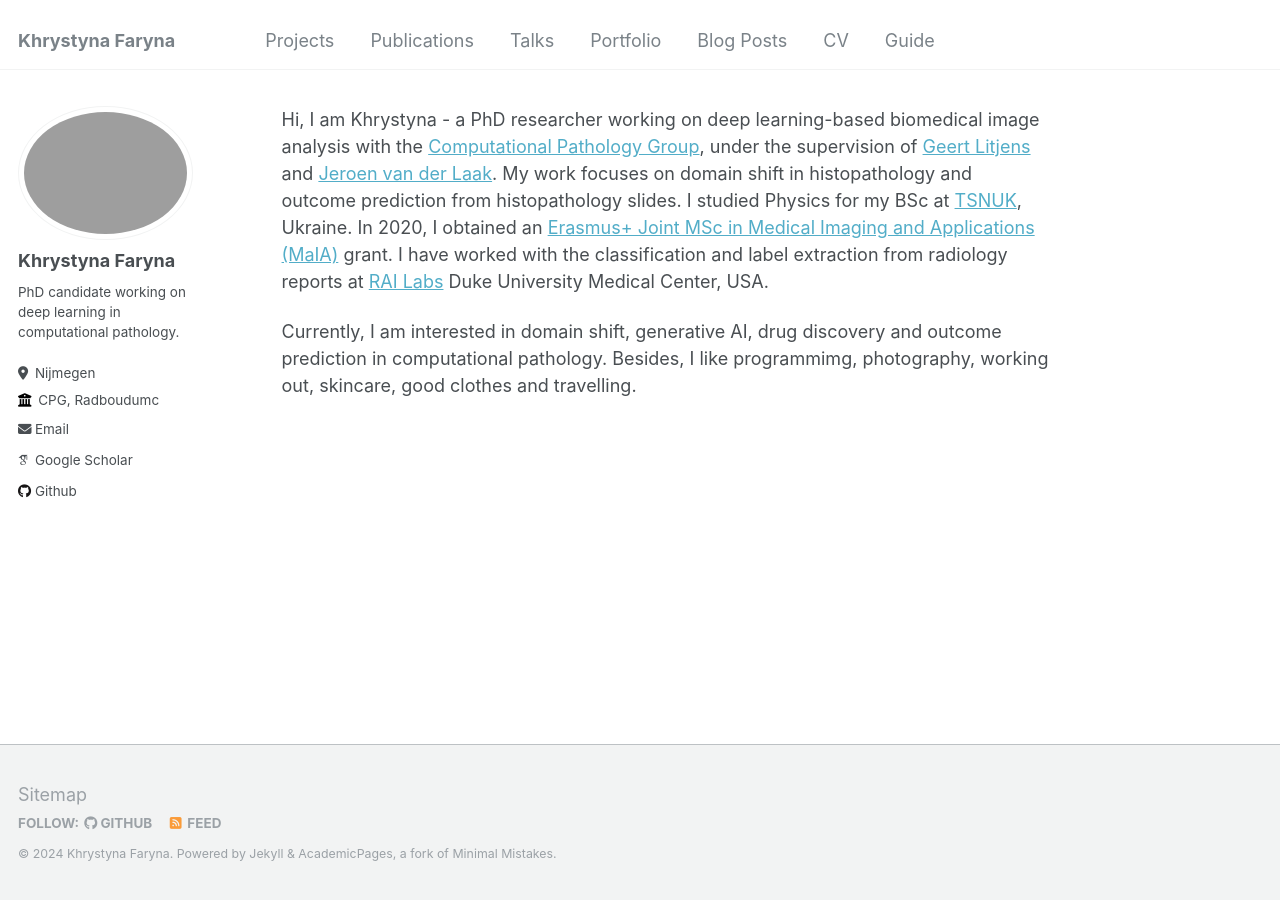
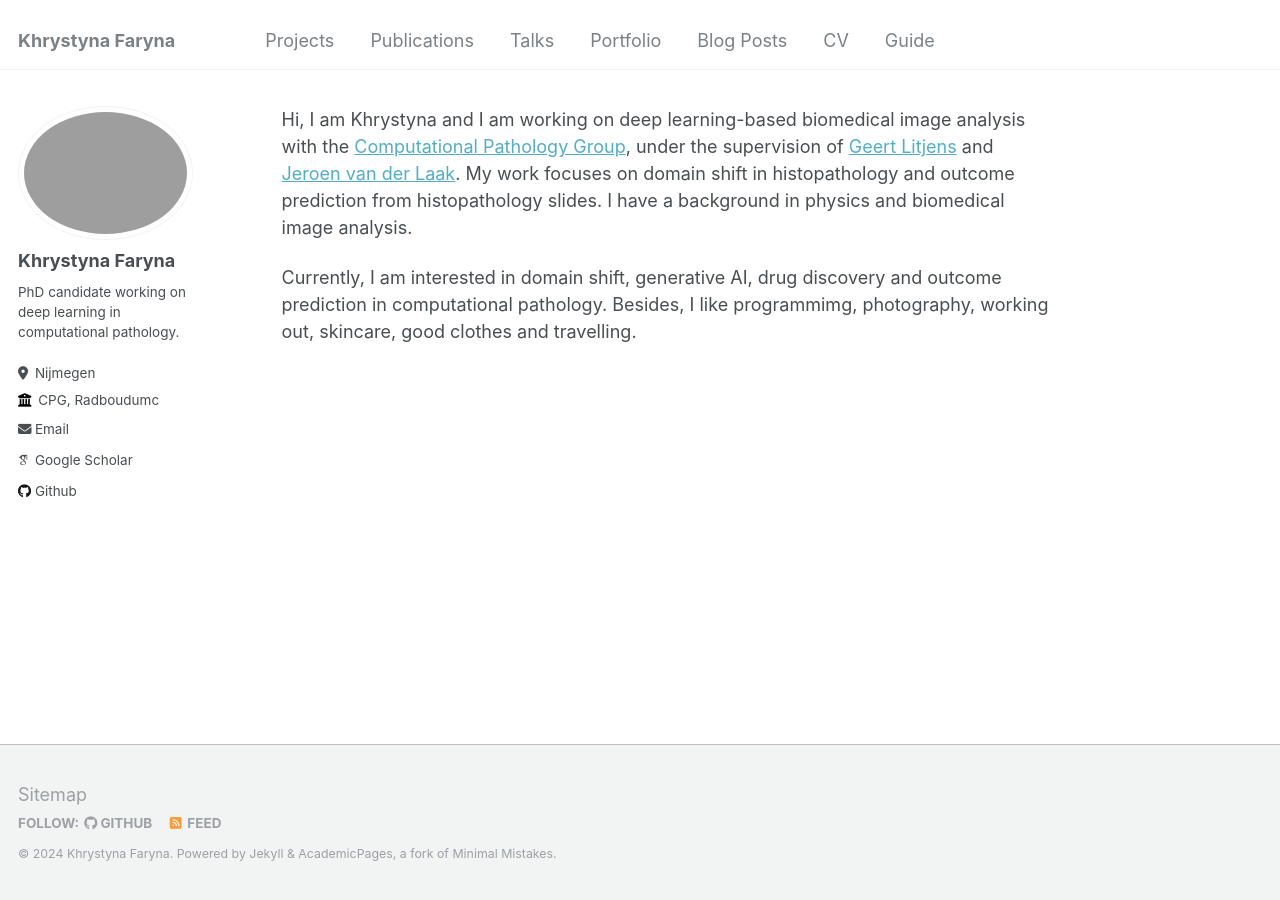
Before and after one commit to KhrystynaFaryna/khrystynafaryna.github.io, a Jekyll site: the page built from _pages/about.md, in a window 1280 px wide. Built offline with Jekyll 4.4.1, drawn with Linux system fonts in a browser that asks for light colours; some web fonts are replaced.

Commit message:
Update about.md

```diff
--- a/_pages/about.md
+++ b/_pages/about.md
@@ -8,6 +8,6 @@ redirect_from:
 ---
 
 
-Hi, I am Khrystyna - a PhD researcher working on deep learning-based biomedical image analysis with the [Computational Pathology Group](https://www.computationalpathologygroup.eu/), under the supervision of [Geert Litjens](https://geertlitjens.nl/) and [Jeroen van der Laak](https://www.computationalpathologygroup.eu/members/jeroen-van-der-laak/). My work focuses on domain shift in histopathology and outcome prediction from histopathology slides. I studied Physics for my BSc at [TSNUK](https://en.wikipedia.org/wiki/Taras_Shevchenko_National_University_of_Kyiv), Ukraine. In 2020, I obtained an [Erasmus+ Joint MSc in Medical Imaging and Applications (MaIA)](https://maiamaster.udg.edu/) grant. I have worked with the classification and label extraction from radiology reports at [RAI Labs](https://sites.duke.edu/railabs/) Duke University Medical Center, USA.
+Hi, I am Khrystyna and I am working on deep learning-based biomedical image analysis with the [Computational Pathology Group](https://www.computationalpathologygroup.eu/), under the supervision of [Geert Litjens](https://geertlitjens.nl/) and [Jeroen van der Laak](https://www.computationalpathologygroup.eu/members/jeroen-van-der-laak/). My work focuses on domain shift in histopathology and outcome prediction from histopathology slides. I have a background in physics and biomedical image analysis.
 
 Currently, I am interested in domain shift, generative AI, drug discovery and outcome prediction in computational pathology. Besides, I like programmimg, photography, working out, skincare, good clothes and travelling.
```
